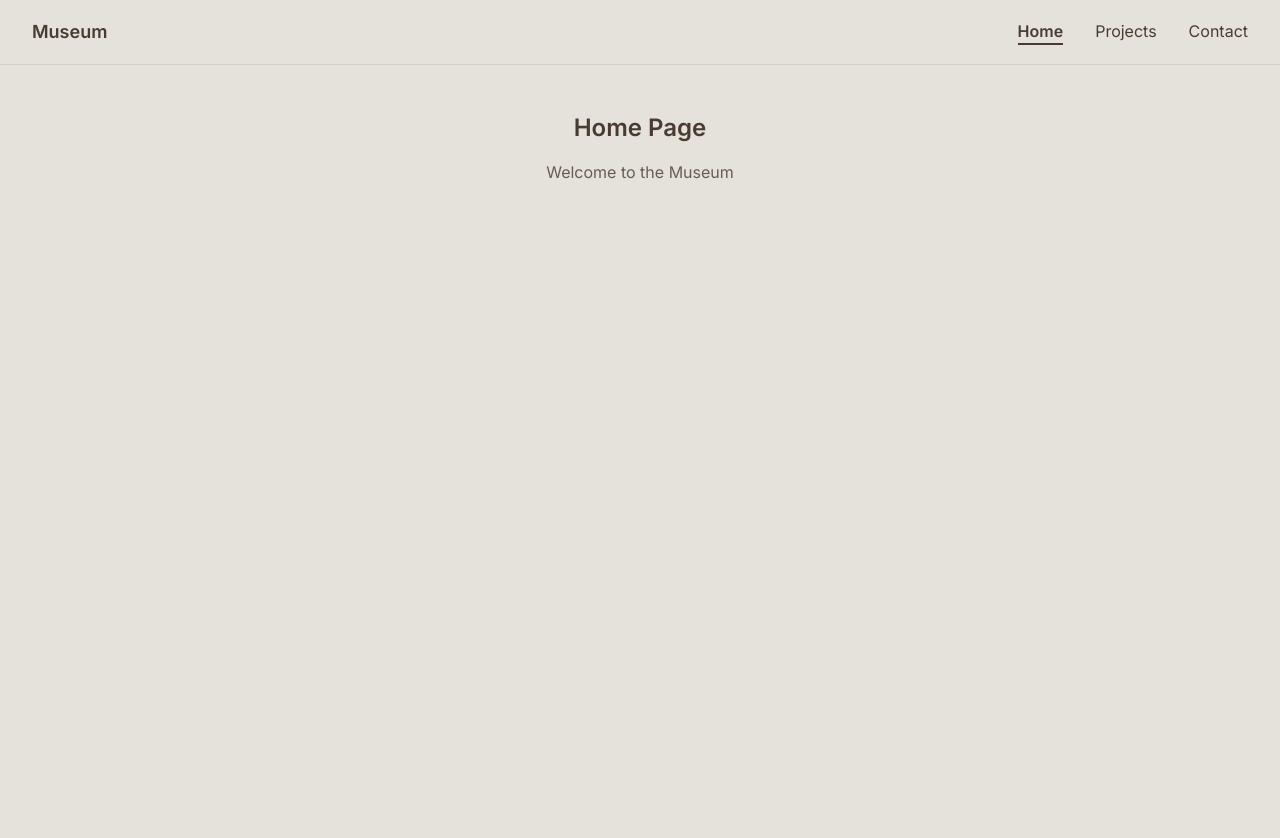
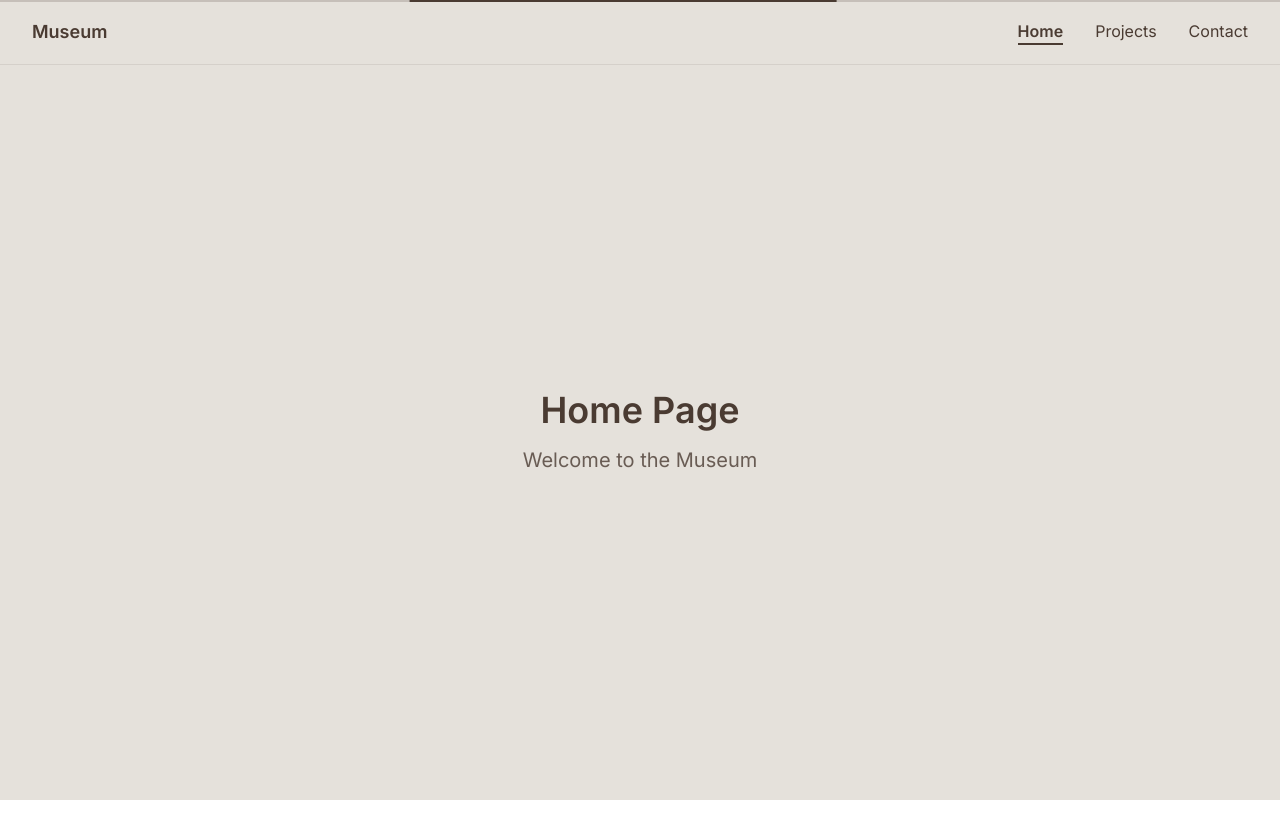
Before and after one commit to KrisVerses/Navbar, a React (Vite) app: page / in a window 1280 px wide. Shown: the top 838 px of the page. After the commit the page ends 800 px from the top, so only its background shows below. Built offline with nearby package versions, Linux system fonts and the light colour scheme.

Commit message:
feat: improve page transitions and content alignment - Center align content, add right-to-left slide animations with scale effect

```diff
--- a/src/App.tsx
+++ b/src/App.tsx
@@ -1,7 +1,7 @@
-import { BrowserRouter as Router, Routes, Route, useLocation } from 'react-router-dom';
+import { BrowserRouter as Router, Routes, Route } from 'react-router-dom';
 import Navbar from './components/Navbar';
-import { PageTransition, NavigationIndicator } from './components/NavigationEffects';
-import './App.css';
+import { PageTransition } from './components/NavigationEffects';
+import './index.css';
 
 /**
  * App Component
@@ -13,44 +13,51 @@ import './App.css';
  * - Layout structure
  */
 
-// Separate component for routes to access location
-const AppRoutes = () => {
-  return (
-    <PageTransition>
-      <Routes>
-        <Route path="/" element={
-          <div className="p-4">
-            <h1 className="text-2xl font-semibold text-museum-text">Home Page</h1>
-            <p className="mt-4 text-museum-text/80">Welcome to the Museum</p>
-          </div>
-        } />
-        <Route path="/projects" element={
-          <div className="p-4">
-            <h1 className="text-2xl font-semibold text-museum-text">Projects</h1>
-            <p className="mt-4 text-museum-text/80">Our latest exhibitions</p>
-          </div>
-        } />
-        <Route path="/contact" element={
-          <div className="p-4">
-            <h1 className="text-2xl font-semibold text-museum-text">Contact</h1>
-            <p className="mt-4 text-museum-text/80">Get in touch with us</p>
-          </div>
-        } />
-      </Routes>
-    </PageTransition>
-  );
-};
+// Page components
+const HomePage = () => (
+  <div className="min-h-[calc(100vh-4rem)] flex flex-col items-center justify-center">
+    <div className="text-center">
+      <h1 className="text-4xl font-semibold text-museum-text">Home Page</h1>
+      <p className="mt-4 text-xl text-museum-text/80">Welcome to the Museum</p>
+    </div>
+  </div>
+);
+
+const ProjectsPage = () => (
+  <div className="min-h-[calc(100vh-4rem)] flex flex-col items-center justify-center">
+    <div className="text-center">
+      <h1 className="text-4xl font-semibold text-museum-text">Projects</h1>
+      <p className="mt-4 text-xl text-museum-text/80">Our latest exhibitions</p>
+    </div>
+  </div>
+);
+
+const ContactPage = () => (
+  <div className="min-h-[calc(100vh-4rem)] flex flex-col items-center justify-center">
+    <div className="text-center">
+      <h1 className="text-4xl font-semibold text-museum-text">Contact</h1>
+      <p className="mt-4 text-xl text-museum-text/80">Get in touch with us</p>
+    </div>
+  </div>
+);
+
+// Routes component with transitions
+const AppRoutes = () => (
+  <PageTransition>
+    <Routes>
+      <Route path="/" element={<HomePage />} />
+      <Route path="/projects" element={<ProjectsPage />} />
+      <Route path="/contact" element={<ContactPage />} />
+    </Routes>
+  </PageTransition>
+);
 
 function App() {
   return (
     <Router>
       <div className="min-h-screen bg-museum-bg">
         <Navbar />
-        {/* Navigation loading indicator at the top level */}
-        <NavigationIndicator />
-
-        {/* Main content area with page transitions */}
-        <main className="pt-16 px-4 max-w-7xl mx-auto">
+        <main className="relative h-screen pt-16">
           <AppRoutes />
         </main>
       </div>
--- a/src/components/NavigationEffects.tsx
+++ b/src/components/NavigationEffects.tsx
@@ -11,41 +11,77 @@ import { AnimatePresence, motion } from 'framer-motion';
  * 3. Loading state indicators
  */
 
-export const LoadingBar = () => (
-    <div className="absolute top-0 left-0 h-0.5 bg-museum-text/20 w-full overflow-hidden">
-        <div className="h-full w-1/3 bg-museum-text animate-loadingBar" />
-    </div>
-);
+/**
+ * Page transition and loading animations
+ * Combines loading indicator and page transitions for better performance
+ */
 
-export const PageTransition = ({ children }: { children: React.ReactNode }) => {
+interface PageTransitionProps {
+    children: React.ReactNode;
+}
+
+export const PageTransition = ({ children }: PageTransitionProps) => {
     const location = useLocation();
 
+    // Animation variants with right-to-left slide
+    const pageVariants = {
+        initial: {
+            opacity: 0,
+            x: 100, // Start from right
+            scale: 0.95
+        },
+        animate: {
+            opacity: 1,
+            x: 0, // Slide to center
+            scale: 1
+        },
+        exit: {
+            opacity: 0,
+            x: -100, // Exit to left
+            scale: 0.95
+        }
+    };
+
     return (
-        <AnimatePresence mode="wait">
+        <div className="relative w-full overflow-hidden">
+            {/* Loading bar - Always mounted but conditionally visible */}
             <motion.div
-                key={location.pathname}
-                initial={{ x: 20, opacity: 0 }}
-                animate={{ x: 0, opacity: 1 }}
-                exit={{ x: -20, opacity: 0 }}
-                transition={{ duration: 0.3, ease: "easeInOut" }}
+                className="fixed top-0 left-0 h-0.5 bg-museum-text/20 w-full overflow-hidden z-50"
+                initial={{ opacity: 0 }}
+                animate={{ opacity: 1 }}
+                exit={{ opacity: 0 }}
             >
-                {children}
+                <motion.div
+                    className="h-full w-1/3 bg-museum-text"
+                    animate={{
+                        x: ["-100%", "200%"],
+                        transition: {
+                            repeat: Infinity,
+                            duration: 1.5,
+                            ease: "linear"
+                        }
+                    }}
+                />
             </motion.div>
-        </AnimatePresence>
+
+            {/* Page content with transitions */}
+            <AnimatePresence mode="wait">
+                <motion.div
+                    key={location.pathname}
+                    variants={pageVariants}
+                    initial="initial"
+                    animate="animate"
+                    exit="exit"
+                    transition={{
+                        duration: 0.5,
+                        ease: [0.25, 0.1, 0.25, 1], // Custom easing for smoother motion
+                        opacity: { duration: 0.3 }
+                    }}
+                    className="w-full transform-gpu" // Hardware acceleration
+                >
+                    {children}
+                </motion.div>
+            </AnimatePresence>
+        </div>
     );
 };
-
-export const NavigationIndicator = () => {
-    const [isNavigating, setIsNavigating] = useState(false);
-    const location = useLocation();
-
-    useEffect(() => {
-        setIsNavigating(true);
-        const timer = setTimeout(() => setIsNavigating(false), 500);
-        return () => clearTimeout(timer);
-    }, [location]);
-
-    if (!isNavigating) return null;
-
-    return <LoadingBar />;
-};
```
